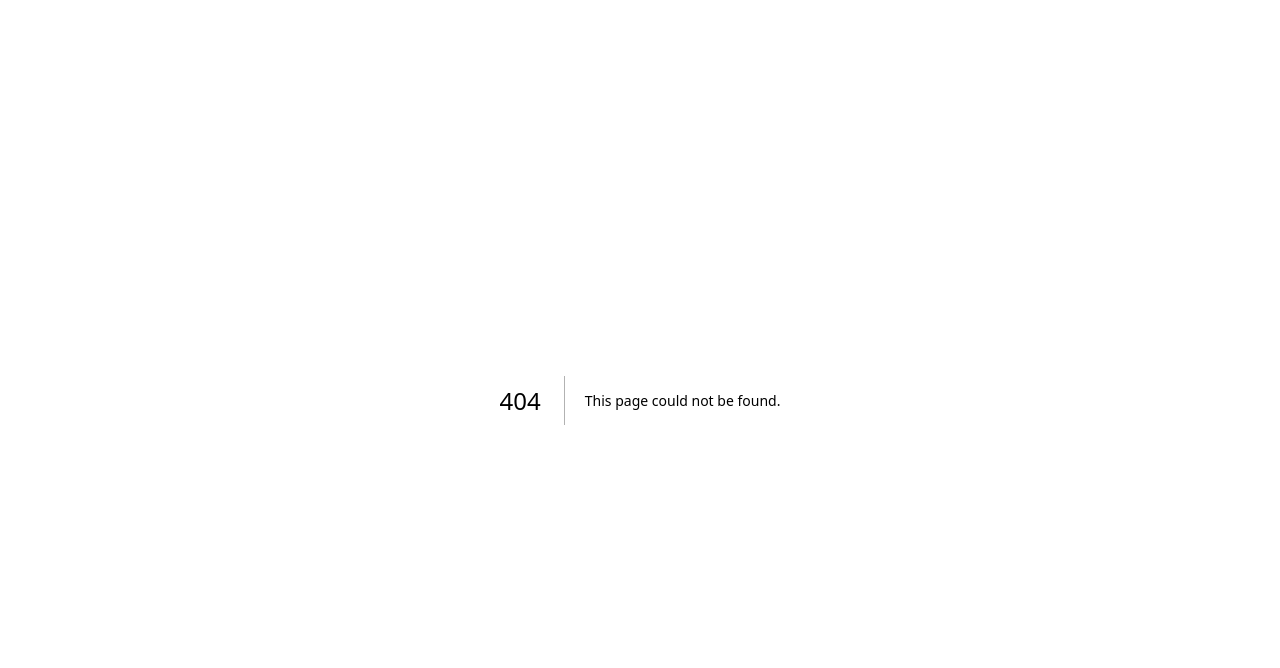
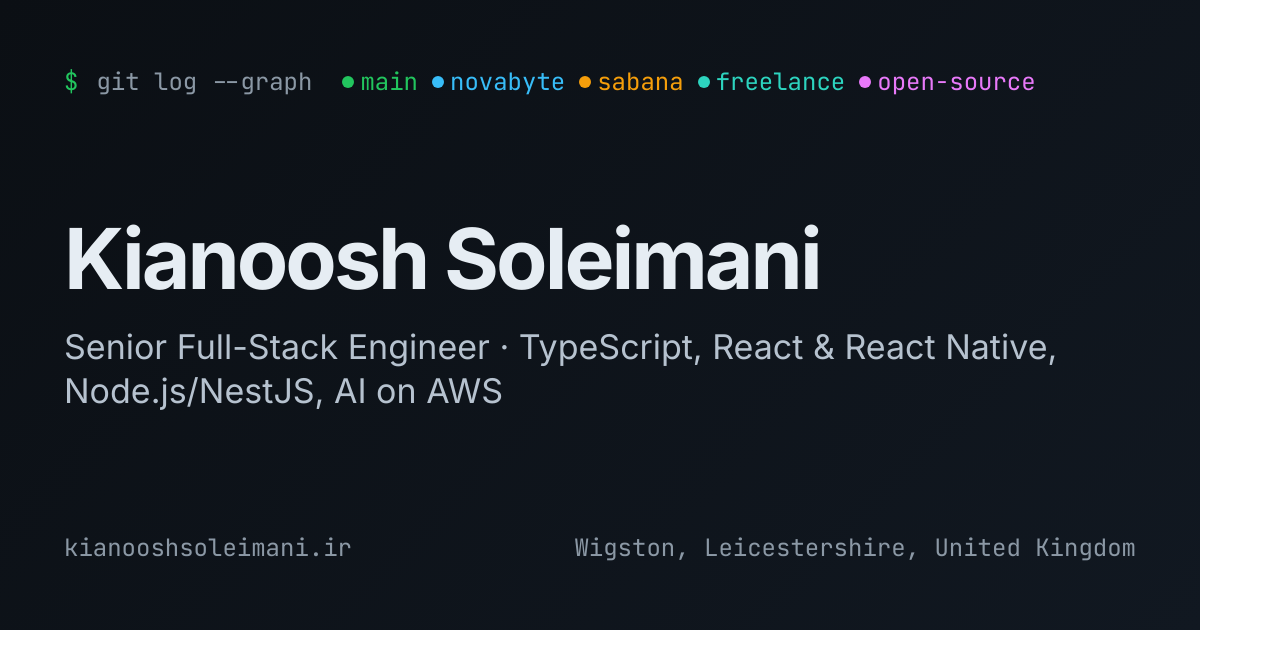
Before and after one commit to KianooshSoleimani/kianooshsoleimani.github.io, a Next.js app: page /og in a window 1280 px wide. Before the commit this address had no page. Shown: the top 668 px of the page. Built offline with nearby package versions, Linux system fonts and the light colour scheme.

Commit message:
Social card as a real PNG; bump GitHub Actions to Node 24 versions

```diff
--- a/package.json
+++ b/package.json
@@ -12,7 +12,8 @@
     "cv:pdf": "tsx scripts/cv-pdf.mts",
     "cv:docx": "tsx scripts/cv-docx.mts",
     "typecheck": "tsc --noEmit",
-    "check": "npm run lint && npm run typecheck && npm test"
+    "check": "npm run lint && npm run typecheck && npm test",
+    "og": "tsx scripts/og.mts"
   },
   "dependencies": {
     "next": "16.3.5",
--- a/src/app/layout.tsx
+++ b/src/app/layout.tsx
@@ -39,8 +39,9 @@ export const metadata: Metadata = {
     locale: "en_GB",
     firstName: "Kianoosh",
     lastName: "Soleimani",
+    images: [{ url: "/og.png", width: 1200, height: 630, alt: `${profile.name} — ${profile.headline}` }],
   },
-  twitter: { card: "summary_large_image", title, description },
+  twitter: { card: "summary_large_image", title, description, images: ["/og.png"] },
   robots: { index: true, follow: true },
 };
 
--- /dev/null
+++ b/src/app/og/page.tsx
@@ -0,0 +1,53 @@
+import type { Metadata } from "next";
+import { branches, profile } from "@content";
+
+/**
+ * 1200×630 social card. Not linked from anywhere: scripts/og.mts screenshots
+ * it after `next build` into out/og.png, which the site metadata references.
+ */
+export const metadata: Metadata = {
+  title: "Social card",
+  robots: { index: false, follow: false },
+};
+
+export default function OgPage() {
+  const shown = branches.filter((b) => ["main", "novabyte", "sabana", "freelance", "oss"].includes(b.id));
+  return (
+    <div
+      id="og"
+      style={{
+        width: 1200,
+        height: 630,
+        display: "flex",
+        flexDirection: "column",
+        justifyContent: "space-between",
+        padding: 64,
+        background: "linear-gradient(135deg, #0b0f14 0%, #111821 100%)",
+        color: "#e6edf3",
+        fontFamily: "var(--font-inter), sans-serif",
+        boxSizing: "border-box",
+      }}
+    >
+      <div style={{ display: "flex", alignItems: "center", gap: 18, fontFamily: "var(--font-jetbrains), monospace", fontSize: 24, color: "#8b98a5" }}>
+        <span style={{ color: "#22c55e" }}>$</span>
+        <span>git log --graph</span>
+        <span style={{ display: "flex", gap: 14, marginLeft: 12 }}>
+          {shown.map((b) => (
+            <span key={b.id} style={{ display: "flex", alignItems: "center", gap: 6 }}>
+              <span style={{ width: 12, height: 12, borderRadius: 6, background: b.color, display: "inline-block" }} />
+              <span style={{ color: b.color }}>{b.label}</span>
+            </span>
+          ))}
+        </span>
+      </div>
+      <div>
+        <div style={{ fontSize: 84, fontWeight: 700, letterSpacing: -3, lineHeight: 1 }}>{profile.name}</div>
+        <div style={{ marginTop: 24, fontSize: 34, color: "#b6c2cf", lineHeight: 1.3, maxWidth: 1000 }}>{profile.headline}</div>
+      </div>
+      <div style={{ display: "flex", justifyContent: "space-between", fontFamily: "var(--font-jetbrains), monospace", fontSize: 24, color: "#8b98a5" }}>
+        <span>kianooshsoleimani.ir</span>
+        <span>{profile.location}</span>
+      </div>
+    </div>
+  );
+}
--- a/src/app/opengraph-image.tsx
+++ /dev/null
@@ -1,45 +0,0 @@
-import { ImageResponse } from "next/og";
-import { profile } from "@content";
-
-export const dynamic = "force-static";
-export const size = { width: 1200, height: 630 };
-export const contentType = "image/png";
-export const alt = `${profile.name} — ${profile.headline}`;
-
-export default function OpenGraphImage() {
-  return new ImageResponse(
-    (
-      <div
-        style={{
-          width: "100%",
-          height: "100%",
-          display: "flex",
-          flexDirection: "column",
-          justifyContent: "space-between",
-          padding: 64,
-          background: "linear-gradient(135deg, #0b0f14 0%, #111821 100%)",
-          color: "#e6edf3",
-          fontFamily: "sans-serif",
-        }}
-      >
-        <div style={{ display: "flex", alignItems: "center", gap: 16, fontSize: 28, color: "#8b98a5" }}>
-          <div style={{ width: 18, height: 18, borderRadius: 9, background: "#22c55e" }} />
-          <span>main</span>
-          <span style={{ color: "#38bdf8" }}>·</span>
-          <span style={{ color: "#38bdf8" }}>novabyte</span>
-          <span style={{ color: "#f59e0b" }}>·</span>
-          <span style={{ color: "#f59e0b" }}>sabana</span>
-        </div>
-        <div style={{ display: "flex", flexDirection: "column", gap: 20 }}>
-          <div style={{ fontSize: 76, fontWeight: 700, letterSpacing: -2 }}>{profile.name}</div>
-          <div style={{ fontSize: 34, color: "#8b98a5", lineHeight: 1.3 }}>{profile.headline}</div>
-        </div>
-        <div style={{ display: "flex", justifyContent: "space-between", fontSize: 26, color: "#8b98a5" }}>
-          <span>kianooshsoleimani.ir</span>
-          <span>{profile.location}</span>
-        </div>
-      </div>
-    ),
-    { ...size },
-  );
-}
```
Also changed, not shown: scripts/og.mts (added), 1 other file (tests, documents, lock files or other folders).
